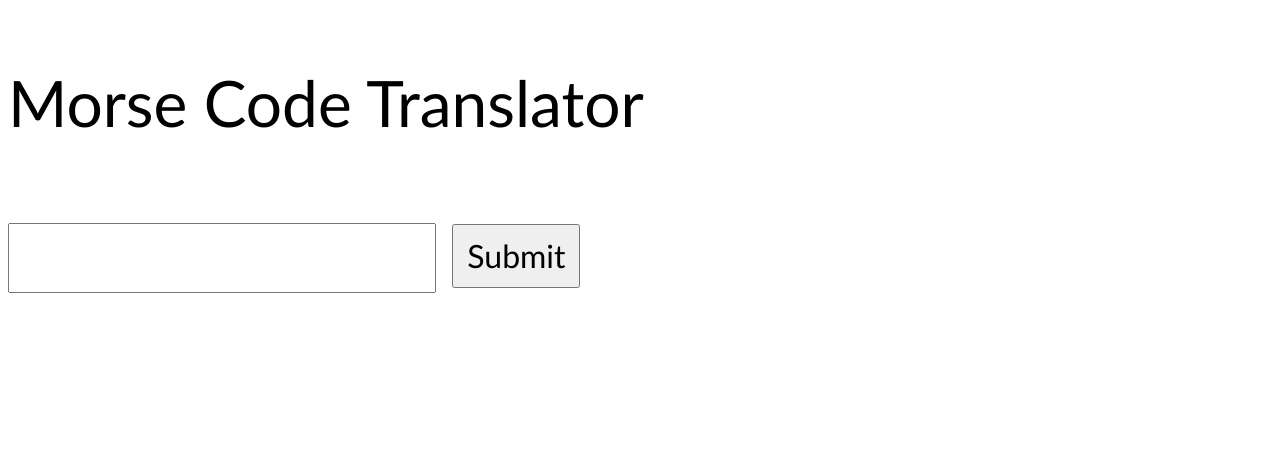
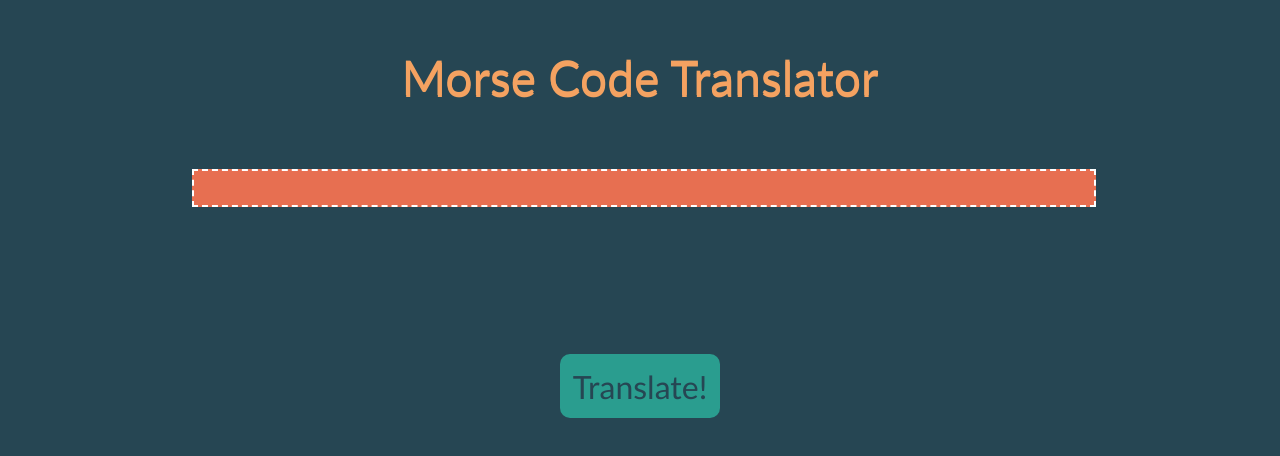
Before and after one commit to ConHiggins/oxnaTechTest_2, a website with bundled scripts: page index.html in a window 1280 px wide. Built offline with nearby package versions, Linux system fonts and the light colour scheme.

Commit message:
styling update

```diff
--- /dev/null
+++ b/_vars.scss
@@ -0,0 +1,5 @@
+$bg-col: #264653;
+$pri-col: #2a9d8f;
+$sec-col: #e9c46a;
+$font-col: #f4a261;
+$hi-col: #e76f51;
--- a/app.js
+++ b/app.js
@@ -6,7 +6,7 @@ const button = document.querySelector(".output-button");
 const answer = document.querySelector(".output");
 
 
-
+console.log("running");
 
 button.addEventListener("click", () => {
 
--- a/index.html
+++ b/index.html
@@ -8,11 +8,12 @@
     <link rel="stylesheet" href="styles.css">
 </head>
 <body>
+    <p class="title">Morse Code Translator</p>
+    <input class="user-input-text"/>
 
-
-    <p>Morse Code Translator</p>
-    <input class="user-input-text"/>
-    <button class="output-button">Submit</button>
+    <div>
+        <button class="output-button">Translate!</button>
+    </div>
     <p class="output"></p>
 
     <script type="module" src="./app.js"></script>
--- a/styles.scss
+++ b/styles.scss
@@ -1,21 +1,72 @@
+
+@use "_vars" as *;
+
+@media screen and (min-width: 320px) {
+
 
 
 body {
 
-    font-size: 4rem;
+    margin: 0;
+    display: grid;
+    gap: 1rem;
+    grid-template-columns: 1fr;
+    grid-template-rows: 1fr 1fr;
+    font-size: 3rem;
     font-family: 'Trebuchet MS', 'Lucida Sans Unicode', 'Lucida Grande', 'Lucida Sans', Arial, sans-serif;
+    background: $bg-col;
+    text-align: center;
+}
+
+.title {
+
+    grid-row: 1;
+    grid-column: 1;
+    color: $font-col;
+    text-shadow: 0.01rem 0.1rem $font-col;
 }
 
 .user-input-text {
 
-    height: 4rem;
+    height: 2rem;
+    width: 70%;
+    margin-left: 15%;
     font-size: 2rem;
+    grid-row: 2;
+    grid-column: 1;
+    background-color: $hi-col;
+    color: $sec-col;
+    border: 2px dashed white;
 }
 
 .output-button {
 
+    margin: 1rem;
+     top: 50%;
+    left: 40%;
     height: 4rem;
-    width: 8rem;
-    font-size: 2rem;
-    font-family: 'Trebuchet MS', 'Lucida Sans Unicode', 'Lucida Grande', 'Lucida Sans', Arial, sans-serif;
+    width: 10rem;
+     grid-row: 2;
+     grid-column: 1;
+     font-size: 2rem;
+     font-family: 'Trebuchet MS', 'Lucida Sans Unicode', 'Lucida Grande', 'Lucida Sans', Arial, sans-serif;
+     background-color: $pri-col;
+     color: $bg-col;
+     border: none;
+     border-radius: 10px;
+     transition: background-color 0.3s ease;
 }
+
+.output-button:hover {
+
+    background-color: $sec-col;
+}
+
+.output {
+
+    grid-row: 2;
+    grid-column: 1;
+    color: $font-col;
+}
+
+}
```
Also changed, not shown: functions.test.js (line endings or trailing spaces), styles.css, 1 other file.
